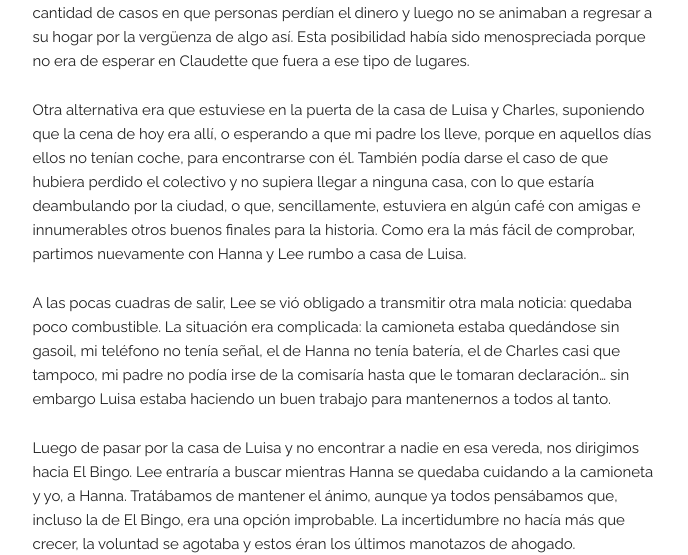
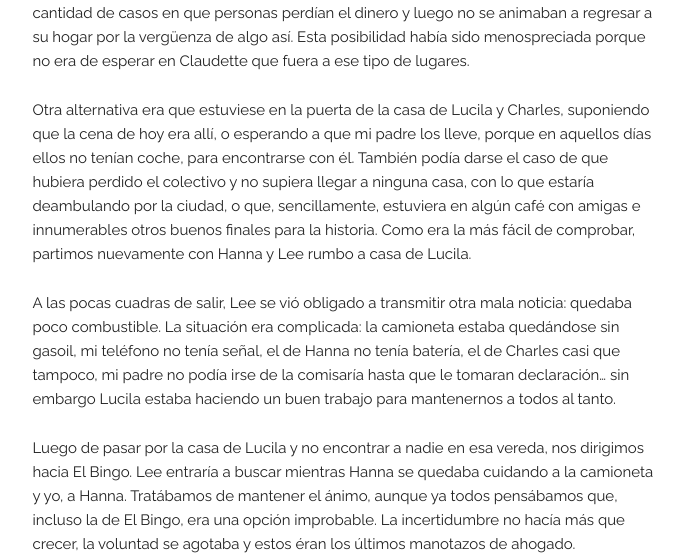
Before and after one commit to mmazzei/mmazzei.github.io, a Jekyll site: the page built from _posts/2015-07-12-claudette.md, in a window 1280 px wide and 900 px high, scrolled down 6515 px. Shown: the part 159-714 px from the top of the window, without its empty margins (294-982 px from the left). Built offline with Jekyll 4.4.1, drawn with Linux system fonts in a browser that asks for light colours; some of the changed text lies outside the part shown.

Commit message:
Actor renamed.

```diff
--- a/_posts/2015-07-12-claudette.md
+++ b/_posts/2015-07-12-claudette.md
@@ -19,7 +19,7 @@ Todo fue tan repentino, dijo, que nadie estaba preparado para que sucediera. Un
 
 El viejo se quedó en silencio, cebó un mate y, sin quitar su mirada de las llamas, me lo alcanzó. Nuestras vidas quedaron marcadas para siempre en ese momento, continuó, como si toda nuestra anterior existencia hubiera sido sólo la preparación para esto, como si nada hubiera jamás importado tanto.
 
-Luisa fue la primera en romper el silencio, se embanderó como portavoz, formulando la pregunta que todos nos habíamos planteado: "¿Pero no está cenando en otro lugar?". Un "Salía de coro a las ocho, una amiga la acompañó hasta la parada donde toma el colectivo que la trae, nadie sabe más nada de ella, no responde el celular, su familia la está buscando por todas partes" emergió como respuesta de mi padre, convertido en un autómata estupefacto que no podía terminar de procesar la situación para comprenderla.
+Lucila fue la primera en romper el silencio, se embanderó como portavoz, formulando la pregunta que todos nos habíamos planteado: "¿Pero no está cenando en otro lugar?". Un "Salía de coro a las ocho, una amiga la acompañó hasta la parada donde toma el colectivo que la trae, nadie sabe más nada de ella, no responde el celular, su familia la está buscando por todas partes" emergió como respuesta de mi padre, convertido en un autómata estupefacto que no podía terminar de procesar la situación para comprenderla.
 
 Se suponía que debía cenar con nosotros, aunque el único que sabía esto era él, que no había dado ningún signo de preocupación antes. Había estado todo este tiempo cargando con todo el peso, cumpliendo la sofocante misión de evitarnos problemas, tratando por todos los medios de que pudiéramos disfrutar la cena mientras él, único mártir de esta noble causa, se sacrificaba ocultándonos la dura noticia a la espera de que se convirtiera tan sólo en un error.
 
@@ -43,13 +43,13 @@ Lee perdió, por un instante, su imperturbable y forzada calma, Hanna rompió en
 
 Al llegar encontramos la puerta del edificio cerrada. Tocamos timbre, pasaron unos minutos estirados por la ansiedad, y atendió un agente uniformado. Nos miró extrañado mientras escuchaba todo el relato, yo repitiendo "Buenas noches, estamos buscando a una mujer...", esperando a que termine para responder: "Esto no es la comisaría, está a una cuadra y media de aquí, por esa otra calle".
 
-Luisa había dado claras instrucciones para llegar: "Dorrego y 25 de Mayo". Estábamos en Dorrego, había un patrullero estacionado en la puerta de este edificio, un escudo de organismo estatal y nos recibió un oficial. ¿Cómo podía explicarse semejante coincidencia? Extrañados, presas de un mundo que se hacía casi mágico, donde pasaban cosas inesperadas, creímos ciegamente en el consejo de un policía que no lo era, parado a la puerta de una comisaría que no lo era, junto al que podía verse un patrullero que no lo era, y fuimos hacia donde nos señaló.
+Lucila había dado claras instrucciones para llegar: "Dorrego y 25 de Mayo". Estábamos en Dorrego, había un patrullero estacionado en la puerta de este edificio, un escudo de organismo estatal y nos recibió un oficial. ¿Cómo podía explicarse semejante coincidencia? Extrañados, presas de un mundo que se hacía casi mágico, donde pasaban cosas inesperadas, creímos ciegamente en el consejo de un policía que no lo era, parado a la puerta de una comisaría que no lo era, junto al que podía verse un patrullero que no lo era, y fuimos hacia donde nos señaló.
 
 Llegamos a la comisaría, por segunda vez en la noche. En esta oportunidad encontramos la puerta abierta. Otra vez nos recibió un oficial que nos miraba extrañado mientras yo repetía, por tercera vez, el relato. Otra vez el oficial esperó a que termine, y otra vez me dijo: "Esto no es la comisaría", aunque ahora la instrucción fue "es la entrada por el portón".
 
 "¡Cómo están las cosas en este país, que entre que te roban y podés avisar a un policía el ladrón ya está en su casa, porque las comisarías están escondidas!" hubiera sido el comentario si la oscuridad no hubiese estado tiñiendo nuestros horizontes con un manto trágico. En lugar de eso, fuimos sumisamente a la comisaría, por tercera vez.
 
-Una gran puerta de vidrio traslúcido se nos abrió a un recinto estrecho donde concurrían unas diez personas. Allí estaba toda la familia de Claudette, Luisa, su hijo y mi padre. Tristeza y pesar abrían su camino impúnemente a través de aquellos rostros. Laurene nos dijo que estaban intentando hacer la denuncia. Mi hermana nada podía hacer allí más que acompañar a mi padre, quien tenía los ojos enrojecidos y húmedos, de los que caía una lágrima que no había alcanzado a secarse. Charles estaba en la casa, para dar el aviso si aparecía Claudette. Mi padre no dijo nada, nadie más dijo nada.
+Una gran puerta de vidrio traslúcido se nos abrió a un recinto estrecho donde concurrían unas diez personas. Allí estaba toda la familia de Claudette, Lucila, su hijo y mi padre. Tristeza y pesar abrían su camino impúnemente a través de aquellos rostros. Laurene nos dijo que estaban intentando hacer la denuncia. Mi hermana nada podía hacer allí más que acompañar a mi padre, quien tenía los ojos enrojecidos y húmedos, de los que caía una lágrima que no había alcanzado a secarse. Charles estaba en la casa, para dar el aviso si aparecía Claudette. Mi padre no dijo nada, nadie más dijo nada.
 
 -
 
@@ -89,11 +89,11 @@ Quise calmar a mi padre y la razón volvió a quitarme el tacto. A veces no logr
 
 Antes de seguir empeorando la situación con mis palabras bienintencionadas, preferí repetir palabras de otra persona: la recepcionista de la Clínica General Peace. Ella nos había planteado la posibilidad de que Claudette estuviera en El Bingo, habida cuenta de la cantidad de casos en que personas perdían el dinero y luego no se animaban a regresar a su hogar por la vergüenza de algo así. Esta posibilidad había sido menospreciada porque no era de esperar en Claudette que fuera a ese tipo de lugares.
 
-Otra alternativa era que estuviese en la puerta de la casa de Luisa y Charles, suponiendo que la cena de hoy era allí, o esperando a que mi padre los lleve, porque en aquellos días ellos no tenían coche, para encontrarse con él. También podía darse el caso de que hubiera perdido el colectivo y no supiera llegar a ninguna casa, con lo que estaría deambulando por la ciudad, o que, sencillamente, estuviera en algún café con amigas e innumerables otros buenos finales para la historia. Como era la más fácil de comprobar, partimos nuevamente con Hanna y Lee rumbo a casa de Luisa.
+Otra alternativa era que estuviese en la puerta de la casa de Lucila y Charles, suponiendo que la cena de hoy era allí, o esperando a que mi padre los lleve, porque en aquellos días ellos no tenían coche, para encontrarse con él. También podía darse el caso de que hubiera perdido el colectivo y no supiera llegar a ninguna casa, con lo que estaría deambulando por la ciudad, o que, sencillamente, estuviera en algún café con amigas e innumerables otros buenos finales para la historia. Como era la más fácil de comprobar, partimos nuevamente con Hanna y Lee rumbo a casa de Lucila.
 
-A las pocas cuadras de salir, Lee se vió obligado a transmitir otra mala noticia: quedaba poco combustible. La situación era complicada: la camioneta estaba quedándose sin gasoil, mi teléfono no tenía señal, el de Hanna no tenía batería, el de Charles casi que tampoco, mi padre no podía irse de la comisaría hasta que le tomaran declaración... sin embargo Luisa estaba haciendo un buen trabajo para mantenernos a todos al tanto.
+A las pocas cuadras de salir, Lee se vió obligado a transmitir otra mala noticia: quedaba poco combustible. La situación era complicada: la camioneta estaba quedándose sin gasoil, mi teléfono no tenía señal, el de Hanna no tenía batería, el de Charles casi que tampoco, mi padre no podía irse de la comisaría hasta que le tomaran declaración... sin embargo Lucila estaba haciendo un buen trabajo para mantenernos a todos al tanto.
 
-Luego de pasar por la casa de Luisa y no encontrar a nadie en esa vereda, nos dirigimos hacia El Bingo. Lee entraría a buscar mientras Hanna se quedaba cuidando a la camioneta y yo, a Hanna. Tratábamos de mantener el ánimo, aunque ya todos pensábamos que, incluso la de El Bingo, era una opción improbable. La incertidumbre no hacía más que crecer, la voluntad se agotaba y estos éran los últimos manotazos de ahogado.
+Luego de pasar por la casa de Lucila y no encontrar a nadie en esa vereda, nos dirigimos hacia El Bingo. Lee entraría a buscar mientras Hanna se quedaba cuidando a la camioneta y yo, a Hanna. Tratábamos de mantener el ánimo, aunque ya todos pensábamos que, incluso la de El Bingo, era una opción improbable. La incertidumbre no hacía más que crecer, la voluntad se agotaba y estos éran los últimos manotazos de ahogado.
 
 Los tres estábamos en silencio, tratando de generar nuevas ideas que iluminen alguna otra esperanza. Aún hoy pienso en Lee y recuerdo su rostro: ceño fruncido, labios apretados, mirada clavada en el horizonte, parecía que tratara por la fuerza de exprimir su cerebro para sacarle el jugo que nos ilumine. Todavía siento que fuimos afortunados por aquella calma extraña que agobiaba a la ciudad ¡qué hubiera pasado si un coche se cruzaba en nuestro vertiginoso viaje, todos tan ensimismados, ausentes de la realidad!
 
```
